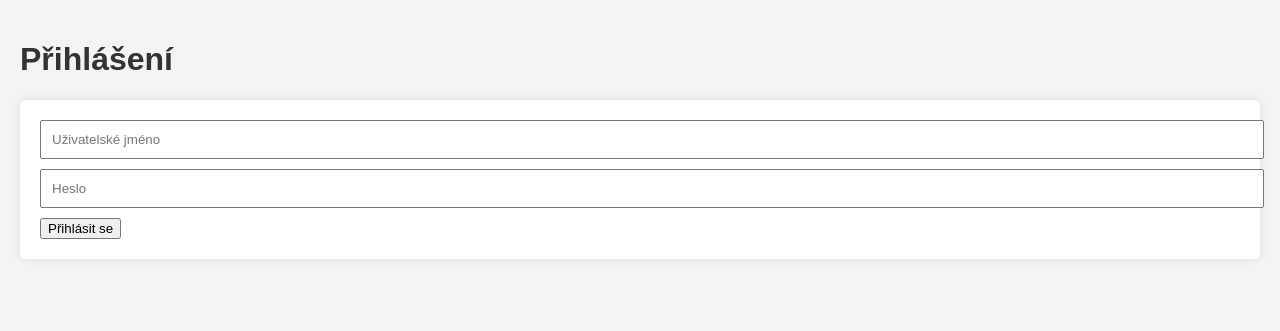
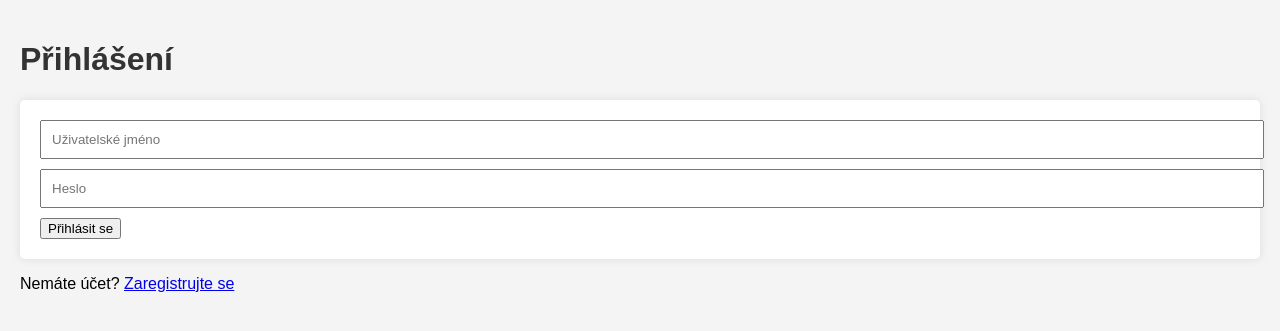
Before and after one commit to coufal2/QR-Code, a PHP site: page /login.php in a window 1280 px wide. Shown: the top 331 px of the page. Run offline with PHP 8.4, Linux system fonts and the light colour scheme.

Commit message:
Update login.php

```diff
--- a/login.php
+++ b/login.php
@@ -31,5 +31,6 @@ if ($_SERVER['REQUEST_METHOD'] === 'POST') {
             <p class="error"><?php echo $error; ?></p>
         <?php endif; ?>
     </form>
+    <p>Nemáte účet? <a href="register.php">Zaregistrujte se</a></p>
 </body>
 </html>
```
